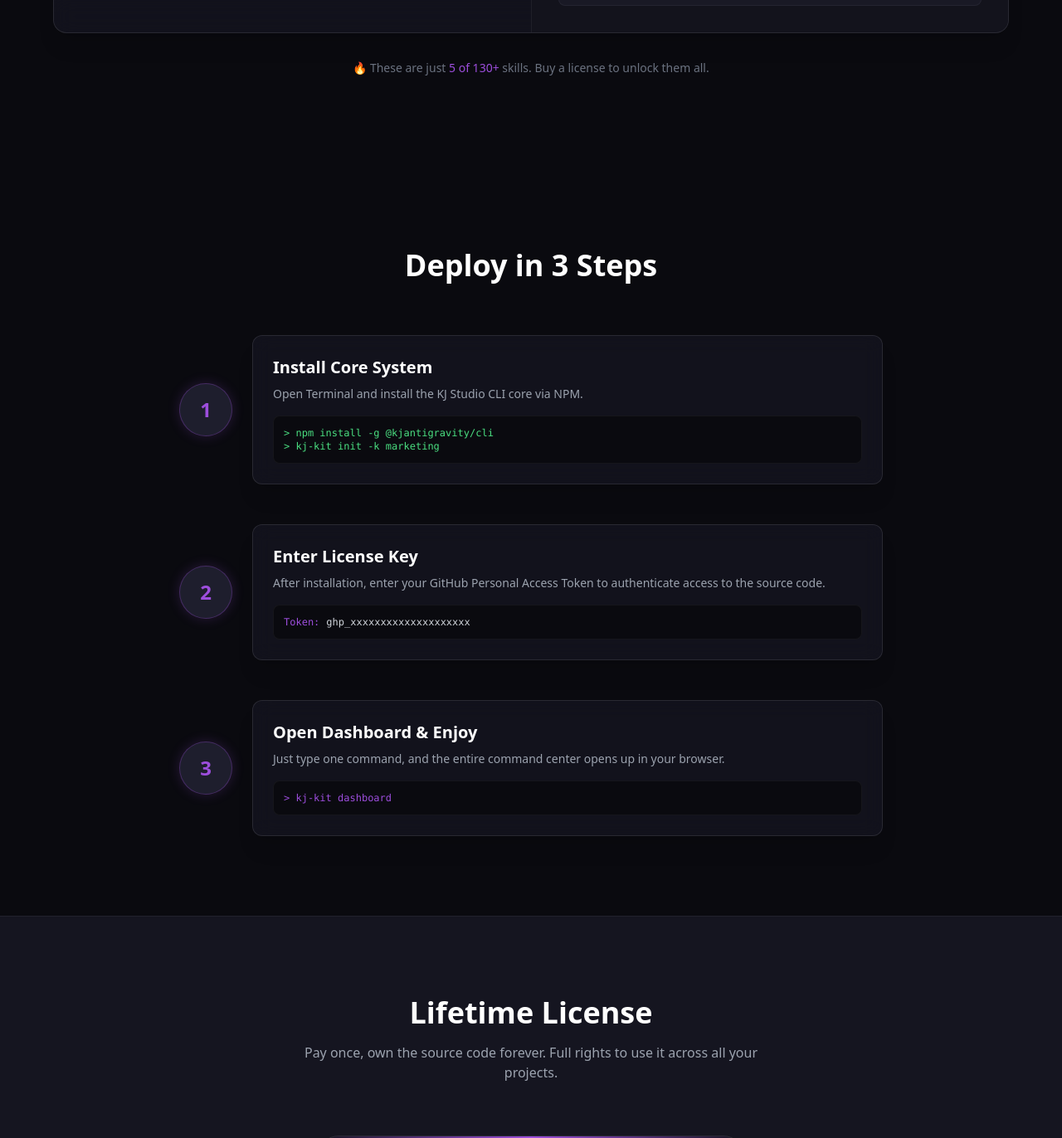
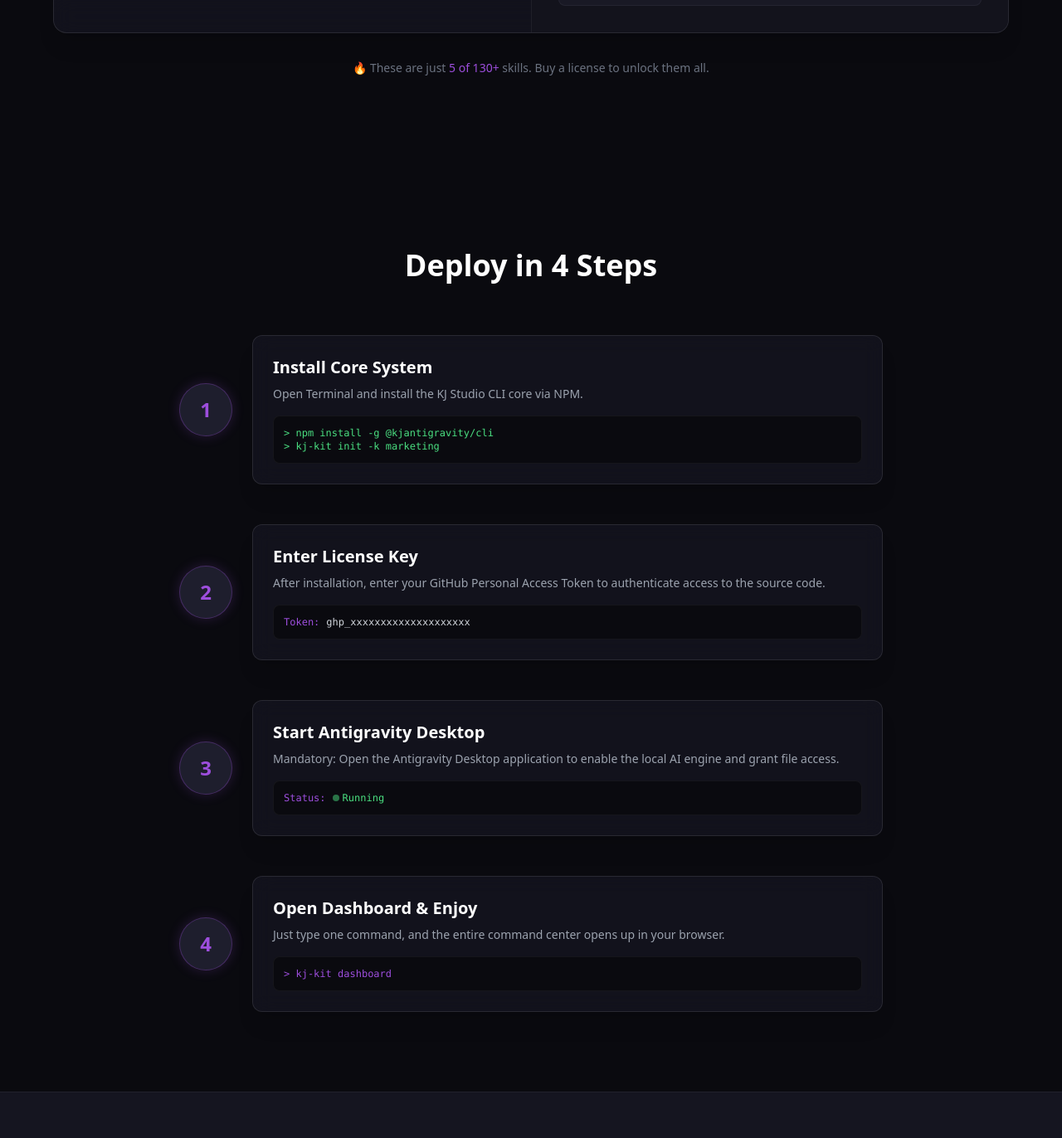
Before and after one commit to kentjuno/agskills-landing-page, a Vue app: page / in a window 1280 px wide. Shown: the part 2934-4306 px from the top of the page at 83% size. Built offline with nearby package versions, Linux system fonts and the light colour scheme.

Commit message:
feat: implement landing page with localized content for English and Vietnamese support

```diff
--- a/src/locales/en.json
+++ b/src/locales/en.json
@@ -40,7 +40,7 @@
     "moreHint": "🔥 These are just <span class=\"text-primary font-medium\">5 of 130+</span> skills. Buy a license to unlock them all."
   },
   "howItWorks": {
-    "title": "Deploy in 3 Steps",
+    "title": "Deploy in 4 Steps",
     "steps": [
       {
         "title": "Install Core System",
@@ -50,6 +50,11 @@
         "title": "Enter License Key",
         "desc": "After installation, enter your GitHub Personal Access Token to authenticate access to the source code.",
         "label": "Token:"
+      },
+      {
+        "title": "Start Antigravity Desktop",
+        "desc": "Mandatory: Open the Antigravity Desktop application to enable the local AI engine and grant file access.",
+        "label": "Status:"
       },
       {
         "title": "Open Dashboard & Enjoy",
--- a/src/locales/vi.json
+++ b/src/locales/vi.json
@@ -40,7 +40,7 @@
     "moreHint": "🔥 Đây chỉ là <span class=\"text-primary font-medium\">5/130+</span> skills. Mua license để mở khoá toàn bộ."
   },
   "howItWorks": {
-    "title": "Triển Khai Trong 3 Bước",
+    "title": "Triển Khai Trong 4 Bước",
     "steps": [
       {
         "title": "Cài Đặt Lõi Hệ Thống",
@@ -50,6 +50,11 @@
         "title": "Nhập Mã Quyền (License)",
         "desc": "Sau khi cài đặt, điền GitHub Personal Access Token của bạn để xác thực quyền lợi truy cập mã nguồn gốc.",
         "label": "Token:"
+      },
+      {
+        "title": "Mở Antigravity Desktop",
+        "desc": "Bắt buộc: Khởi động ứng dụng Antigravity Desktop để kích hoạt AI engine và cấp quyền truy cập file trên máy tính của bạn.",
+        "label": "Trạng thái:"
       },
       {
         "title": "Mở Dashboard & Tận Hưởng",
--- a/src/views/HomeView.vue
+++ b/src/views/HomeView.vue
@@ -381,6 +381,7 @@ const skills = [
         </div>
 
         <div class="space-y-12">
+          <!-- Step 1 -->
           <div class="flex flex-col md:flex-row gap-6 items-center">
             <div class="w-16 h-16 shrink-0 rounded-full bg-surface-elevated border border-primary/30 flex items-center justify-center text-2xl font-bold text-primary shadow-[0_0_15px_rgba(157,78,221,0.2)]">1</div>
             <div class="flex-1 glass-panel p-6 rounded-xl w-full">
@@ -393,6 +394,7 @@ const skills = [
             </div>
           </div>
 
+          <!-- Step 2 -->
           <div class="flex flex-col md:flex-row gap-6 items-center">
             <div class="w-16 h-16 shrink-0 rounded-full bg-surface-elevated border border-primary/30 flex items-center justify-center text-2xl font-bold text-primary shadow-[0_0_15px_rgba(157,78,221,0.2)]">2</div>
             <div class="flex-1 glass-panel p-6 rounded-xl w-full">
@@ -404,11 +406,27 @@ const skills = [
             </div>
           </div>
 
+          <!-- Step 3: Antigravity Desktop -->
           <div class="flex flex-col md:flex-row gap-6 items-center">
             <div class="w-16 h-16 shrink-0 rounded-full bg-surface-elevated border border-primary/30 flex items-center justify-center text-2xl font-bold text-primary shadow-[0_0_15px_rgba(157,78,221,0.2)]">3</div>
             <div class="flex-1 glass-panel p-6 rounded-xl w-full">
               <h3 class="text-xl font-bold text-white mb-2">{{ t('howItWorks.steps.2.title') }}</h3>
               <p class="text-gray-400 text-sm mb-4">{{ t('howItWorks.steps.2.desc') }}</p>
+              <div class="bg-background rounded-lg p-3 font-mono text-xs text-gray-300 border border-white/5 flex items-center gap-2">
+                <span class="text-primary">{{ t('howItWorks.steps.2.label') }}</span>
+                <span class="text-green-400 flex items-center gap-1">
+                  <span class="w-2 h-2 rounded-full bg-green-400 animate-pulse"></span> Running
+                </span>
+              </div>
+            </div>
+          </div>
+
+          <!-- Step 4 -->
+          <div class="flex flex-col md:flex-row gap-6 items-center">
+            <div class="w-16 h-16 shrink-0 rounded-full bg-surface-elevated border border-primary/30 flex items-center justify-center text-2xl font-bold text-primary shadow-[0_0_15px_rgba(157,78,221,0.2)]">4</div>
+            <div class="flex-1 glass-panel p-6 rounded-xl w-full">
+              <h3 class="text-xl font-bold text-white mb-2">{{ t('howItWorks.steps.3.title') }}</h3>
+              <p class="text-gray-400 text-sm mb-4">{{ t('howItWorks.steps.3.desc') }}</p>
               <div class="bg-background rounded-lg p-3 font-mono text-xs text-primary border border-white/5">
                 > kj-kit dashboard
               </div>
```
